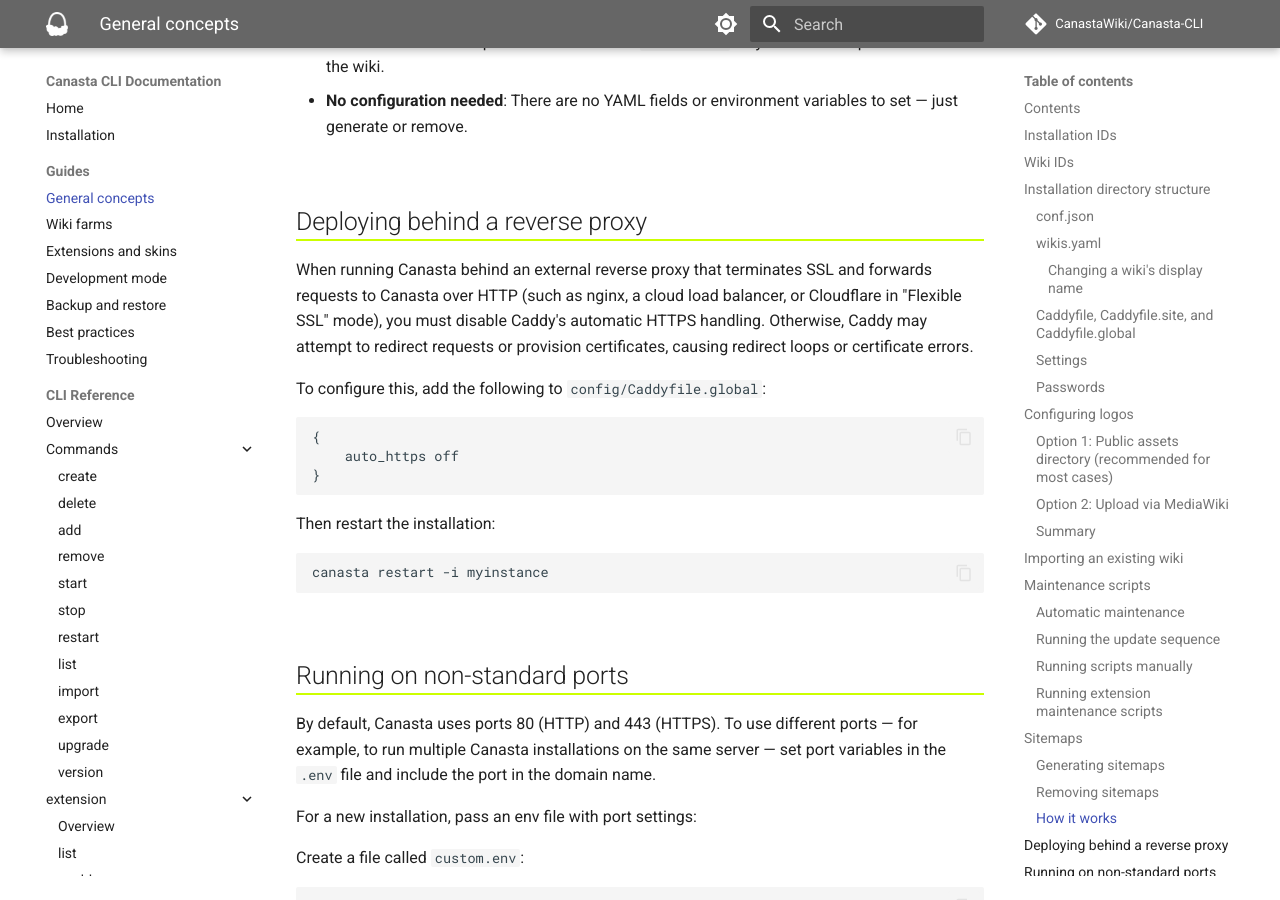
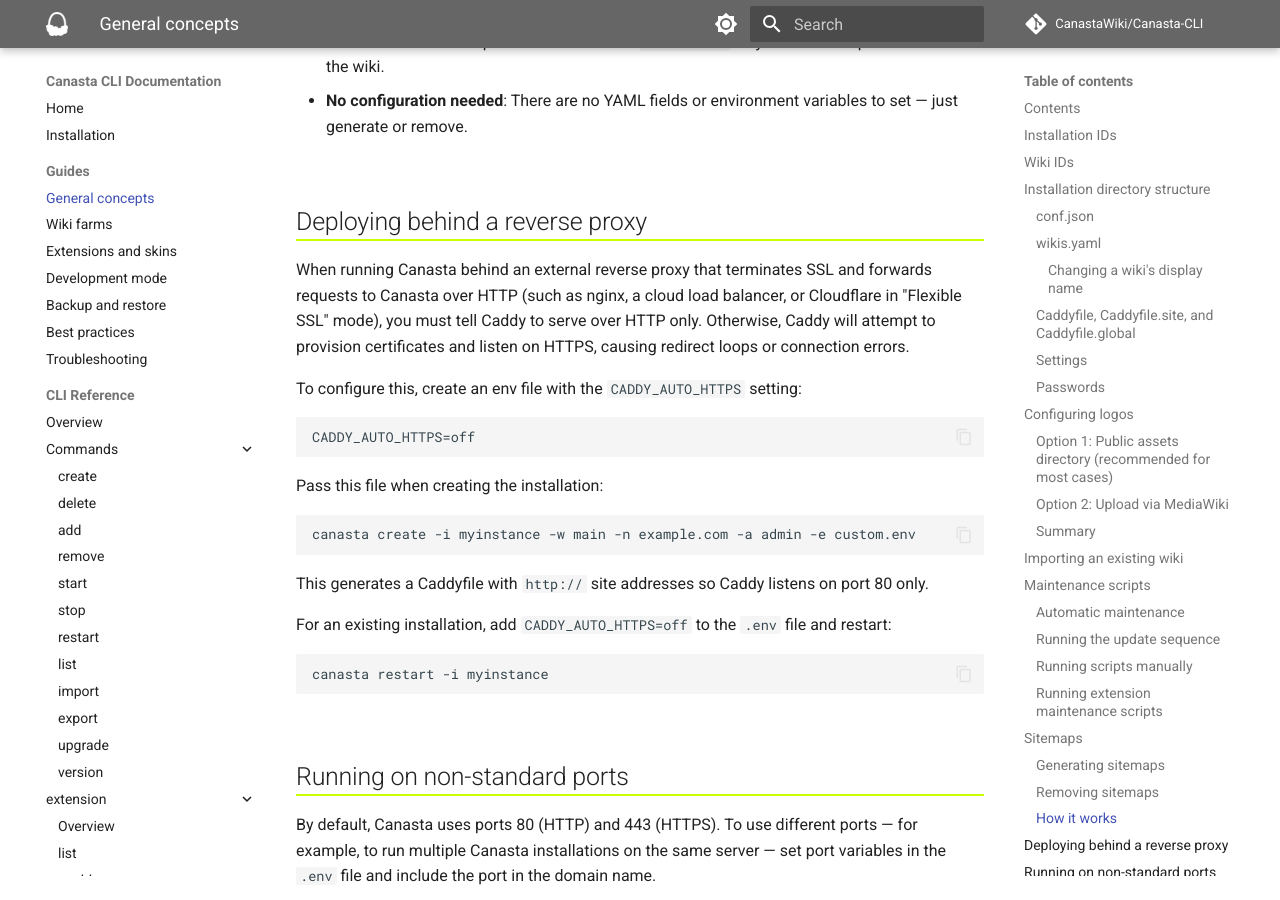
Before and after one commit to CanastaWiki/Canasta-CLI, an MkDocs documentation site: the page built from docs/guide/general-concepts.md, in a window 1280 px wide and 900 px high, scrolled down 10128 px. Built offline with MkDocs 1.6.1 and Material for MkDocs 9.7.7, drawn with Linux system fonts in a browser that asks for light colours; comment, search, counter and statistics services are not loaded.

Commit message:
Use http:// site address for CADDY_AUTO_HTTPS=off instead of auto_https directive
When CADDY_AUTO_HTTPS=off is set in .env, prefix the generated site
address with http:// so Caddy listens on port 80 only. This is simpler
and more correct than the previous auto_https off directive approach —
no global options block or header_up needed.

````diff
--- a/docs/guide/general-concepts.md
+++ b/docs/guide/general-concepts.md
@@ -428,17 +428,23 @@
 
 ## Deploying behind a reverse proxy
 
-When running Canasta behind an external reverse proxy that terminates SSL and forwards requests to Canasta over HTTP (such as nginx, a cloud load balancer, or Cloudflare in "Flexible SSL" mode), you must disable Caddy's automatic HTTPS handling. Otherwise, Caddy may attempt to redirect requests or provision certificates, causing redirect loops or certificate errors.
+When running Canasta behind an external reverse proxy that terminates SSL and forwards requests to Canasta over HTTP (such as nginx, a cloud load balancer, or Cloudflare in "Flexible SSL" mode), you must tell Caddy to serve over HTTP only. Otherwise, Caddy will attempt to provision certificates and listen on HTTPS, causing redirect loops or connection errors.
 
-To configure this, add the following to `config/Caddyfile.global`:
+To configure this, create an env file with the `CADDY_AUTO_HTTPS` setting:
 
-```
-{
-    auto_https off
-}
+```env
+CADDY_AUTO_HTTPS=off
 ```
 
-Then restart the installation:
+Pass this file when creating the installation:
+
+```bash
+canasta create -i myinstance -w main -n example.com -a admin -e custom.env
+```
+
+This generates a Caddyfile with `http://` site addresses so Caddy listens on port 80 only.
+
+For an existing installation, add `CADDY_AUTO_HTTPS=off` to the `.env` file and restart:
 
 ```bash
 canasta restart -i myinstance
````
Also changed, not shown: docs/guide/troubleshooting.md (+1 -7 lines), 2 other files.
